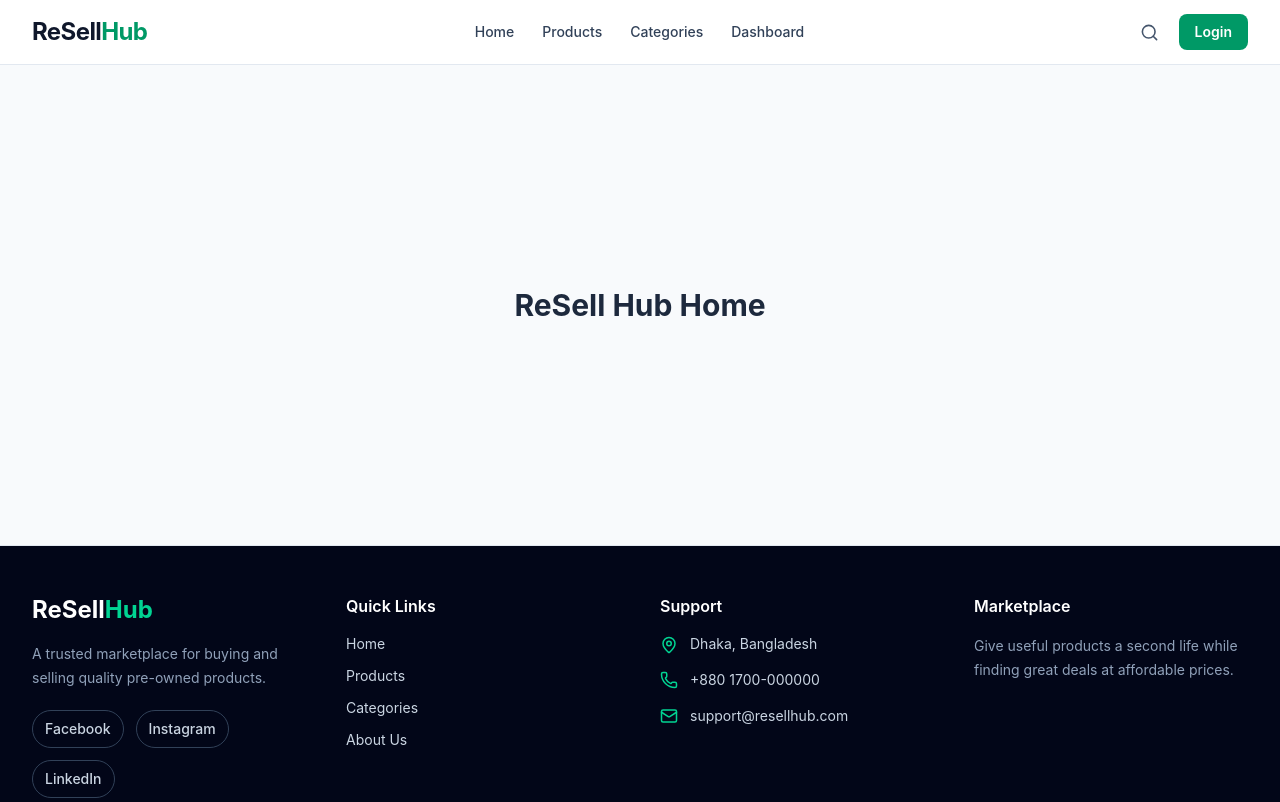
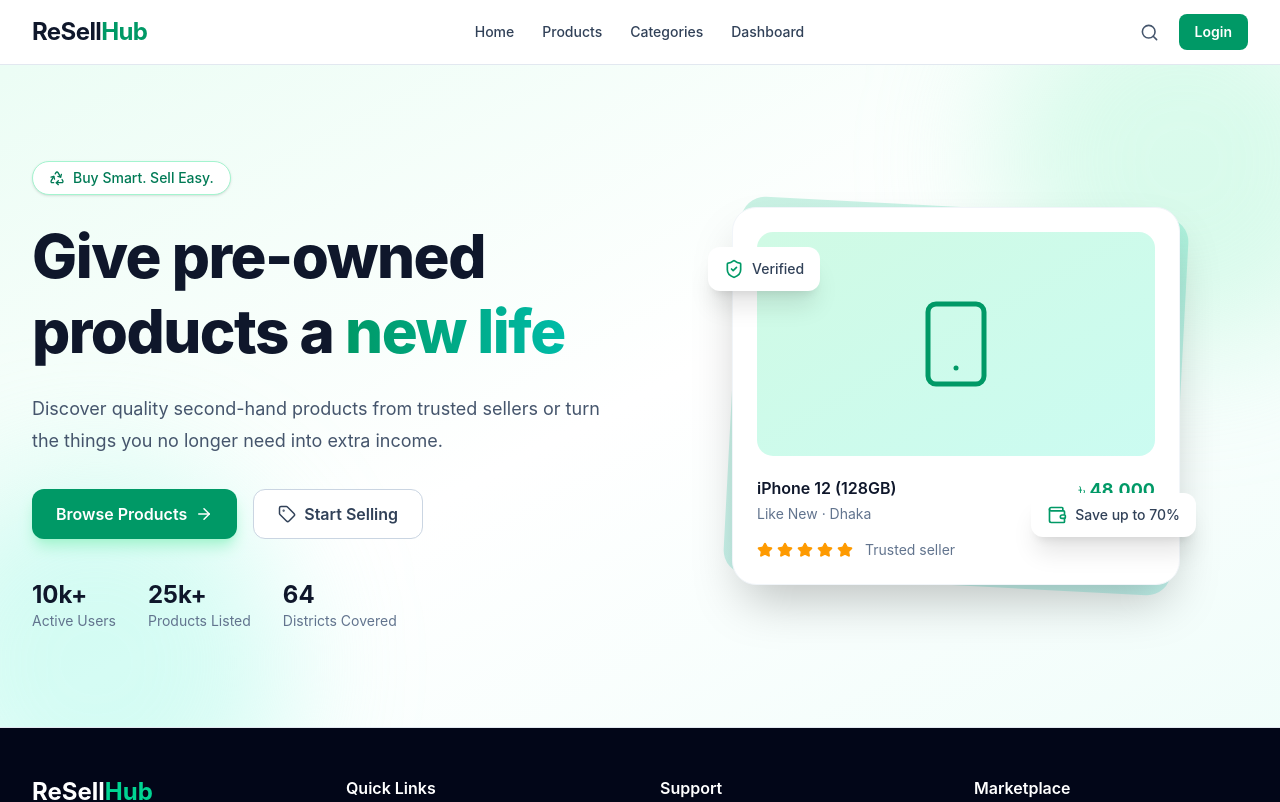
Before and after one commit to arafat-hossen-sabbir/Resell-Hub-client, a React (Vite) app: page / in a window 1280 px wide. Shown: the top 802 px of the page. Built offline with nearby package versions, Linux system fonts and the light colour scheme.

Commit message:
added public page routing

```diff
--- a/src/App.jsx
+++ b/src/App.jsx
@@ -1,34 +1,29 @@
 import { BrowserRouter, Route, Routes } from "react-router-dom";
 import MainLayout from "./layouts/MainLayout";
 
-const Placeholder = ({ title }) => {
-  return (
-    <section className="mx-auto flex min-h-[60vh] max-w-7xl items-center justify-center px-4">
-      <h1 className="text-3xl font-bold text-slate-800">{title}</h1>
-    </section>
-  );
-};
+import Home from "./pages/public/Home";
+import Products from "./pages/public/Products";
+import ProductDetails from "./pages/public/ProductDetails";
+import Categories from "./pages/public/Categories";
+import About from "./pages/public/About";
+import Contact from "./pages/public/Contact";
+
+import Login from "./pages/auth/Login";
+import Register from "./pages/auth/Register";
 
 function App() {
   return (
     <BrowserRouter>
       <Routes>
         <Route element={<MainLayout />}>
-          <Route path="/" element={<Placeholder title="ReSell Hub Home" />} />
-          <Route
-            path="/products"
-            element={<Placeholder title="All Products" />}
-          />
-          <Route
-            path="/categories"
-            element={<Placeholder title="Categories" />}
-          />
-          <Route
-            path="/dashboard"
-            element={<Placeholder title="Dashboard" />}
-          />
-          <Route path="/login" element={<Placeholder title="Login" />} />
-          <Route path="/about" element={<Placeholder title="About Us" />} />
+          <Route path="/" element={<Home />} />
+          <Route path="/products" element={<Products />} />
+          <Route path="/products/:id" element={<ProductDetails />} />
+          <Route path="/categories" element={<Categories />} />
+          <Route path="/about" element={<About />} />
+          <Route path="/contact" element={<Contact />} />
+          <Route path="/login" element={<Login />} />
+          <Route path="/register" element={<Register />} />
         </Route>
       </Routes>
     </BrowserRouter>
--- /dev/null
+++ b/src/pages/auth/Login.jsx
@@ -0,0 +1,9 @@
+const Login = () => {
+  return (
+    <section className="mx-auto flex min-h-[65vh] max-w-7xl items-center justify-center px-4 py-16">
+      <h1 className="text-3xl font-bold text-slate-900">Login</h1>
+    </section>
+  );
+};
+
+export default Login;
--- /dev/null
+++ b/src/pages/auth/Register.jsx
@@ -0,0 +1,9 @@
+const Register = () => {
+  return (
+    <section className="mx-auto flex min-h-[65vh] max-w-7xl items-center justify-center px-4 py-16">
+      <h1 className="text-3xl font-bold text-slate-900">Register</h1>
+    </section>
+  );
+};
+
+export default Register;
--- /dev/null
+++ b/src/pages/public/About.jsx
@@ -0,0 +1,23 @@
+const About = () => {
+  return (
+    <section className="mx-auto min-h-[65vh] max-w-7xl px-4 py-16 sm:px-6 lg:px-8">
+      <div className="max-w-3xl">
+        <p className="text-sm font-semibold uppercase tracking-wider text-emerald-600">
+          About ReSell Hub
+        </p>
+
+        <h1 className="mt-2 text-3xl font-bold text-slate-900 sm:text-4xl">
+          A marketplace built around second-hand shopping.
+        </h1>
+
+        <p className="mt-6 leading-8 text-slate-600">
+          ReSell Hub connects people who want to sell useful products with
+          buyers looking for affordable alternatives. Our goal is to make
+          second-hand shopping simple, accessible, and trustworthy.
+        </p>
+      </div>
+    </section>
+  );
+};
+
+export default About;
--- /dev/null
+++ b/src/pages/public/Categories.jsx
@@ -0,0 +1,34 @@
+const Categories = () => {
+  const categories = [
+    "Electronics",
+    "Furniture",
+    "Vehicles",
+    "Fashion",
+    "Mobile Phones",
+  ];
+
+  return (
+    <section className="mx-auto min-h-[65vh] max-w-7xl px-4 py-16 sm:px-6 lg:px-8">
+      <p className="text-sm font-semibold uppercase tracking-wider text-emerald-600">
+        Explore
+      </p>
+
+      <h1 className="mt-2 text-3xl font-bold text-slate-900 sm:text-4xl">
+        Popular Categories
+      </h1>
+
+      <div className="mt-8 grid gap-4 sm:grid-cols-2 lg:grid-cols-5">
+        {categories.map((category) => (
+          <div
+            key={category}
+            className="rounded-xl border border-slate-200 bg-white p-6 shadow-sm transition hover:-translate-y-1 hover:border-emerald-200"
+          >
+            <h2 className="font-semibold text-slate-800">{category}</h2>
+          </div>
+        ))}
+      </div>
+    </section>
+  );
+};
+
+export default Categories;
--- /dev/null
+++ b/src/pages/public/Contact.jsx
@@ -0,0 +1,27 @@
+const Contact = () => {
+  return (
+    <section className="mx-auto min-h-[65vh] max-w-7xl px-4 py-16 sm:px-6 lg:px-8">
+      <div className="max-w-2xl">
+        <p className="text-sm font-semibold uppercase tracking-wider text-emerald-600">
+          Get in touch
+        </p>
+
+        <h1 className="mt-2 text-3xl font-bold text-slate-900 sm:text-4xl">
+          Contact Us
+        </h1>
+
+        <p className="mt-4 leading-7 text-slate-600">
+          Have a question about buying or selling? Our support team is here to
+          help.
+        </p>
+
+        <div className="mt-8 rounded-xl border border-slate-200 bg-white p-6 shadow-sm">
+          <p className="text-slate-700">support@resellhub.com</p>
+          <p className="mt-2 text-slate-700">+880 1700-000000</p>
+        </div>
+      </div>
+    </section>
+  );
+};
+
+export default Contact;
--- /dev/null
+++ b/src/pages/public/Home.jsx
@@ -0,0 +1,121 @@
+import { Link } from "react-router-dom";
+import {
+  ArrowRight,
+  Recycle,
+  ShieldCheck,
+  Smartphone,
+  Star,
+  Tag,
+  Wallet,
+} from "lucide-react";
+
+const Home = () => {
+  return (
+    <section className="relative overflow-hidden bg-gradient-to-br from-emerald-50 via-white to-teal-50">
+      <div className="pointer-events-none absolute -right-24 -top-24 h-96 w-96 rounded-full bg-emerald-200/40 blur-3xl" />
+      <div className="pointer-events-none absolute -bottom-32 -left-24 h-96 w-96 rounded-full bg-teal-200/40 blur-3xl" />
+
+      <div className="relative mx-auto grid max-w-7xl items-center gap-12 px-4 py-16 sm:px-6 lg:grid-cols-2 lg:px-8 lg:py-24">
+        <div>
+          <span className="inline-flex items-center gap-2 rounded-full border border-emerald-200 bg-white px-4 py-1.5 text-sm font-medium text-emerald-700 shadow-sm">
+            <Recycle size={16} />
+            Buy Smart. Sell Easy.
+          </span>
+
+          <h1 className="mt-6 text-4xl font-extrabold leading-tight tracking-tight text-slate-900 sm:text-5xl lg:text-6xl">
+            Give pre-owned products a{" "}
+            <span className="bg-gradient-to-r from-emerald-600 to-teal-500 bg-clip-text text-transparent">
+              new life
+            </span>
+          </h1>
+
+          <p className="mt-6 max-w-xl text-lg leading-8 text-slate-600">
+            Discover quality second-hand products from trusted sellers or turn
+            the things you no longer need into extra income.
+          </p>
+
+          <div className="mt-8 flex flex-wrap gap-4">
+            <Link
+              to="/products"
+              className="inline-flex items-center gap-2 rounded-xl bg-emerald-600 px-6 py-3 font-semibold text-white shadow-lg shadow-emerald-200 transition hover:bg-emerald-700"
+            >
+              Browse Products
+              <ArrowRight size={18} />
+            </Link>
+
+            <Link
+              to="/register"
+              className="inline-flex items-center gap-2 rounded-xl border border-slate-300 bg-white px-6 py-3 font-semibold text-slate-700 transition hover:border-emerald-600 hover:text-emerald-600"
+            >
+              <Tag size={18} />
+              Start Selling
+            </Link>
+          </div>
+
+          <div className="mt-10 flex flex-wrap gap-8">
+            <div>
+              <p className="text-2xl font-bold text-slate-900">10k+</p>
+              <p className="text-sm text-slate-500">Active Users</p>
+            </div>
+            <div>
+              <p className="text-2xl font-bold text-slate-900">25k+</p>
+              <p className="text-sm text-slate-500">Products Listed</p>
+            </div>
+            <div>
+              <p className="text-2xl font-bold text-slate-900">64</p>
+              <p className="text-sm text-slate-500">Districts Covered</p>
+            </div>
+          </div>
+        </div>
+
+        {/* Right side visual card */}
+        <div className="relative mx-auto hidden w-full max-w-md lg:block">
+          <div className="absolute inset-0 rotate-3 rounded-3xl bg-gradient-to-br from-emerald-500 to-teal-400 opacity-20" />
+
+          <div className="relative rounded-3xl border border-slate-100 bg-white p-6 shadow-2xl">
+            <div className="flex h-56 items-center justify-center rounded-2xl bg-gradient-to-br from-emerald-100 to-teal-100">
+              <Smartphone
+                size={96}
+                className="text-emerald-600"
+                strokeWidth={1.25}
+              />
+            </div>
+
+            <div className="mt-5 flex items-start justify-between">
+              <div>
+                <h3 className="font-semibold text-slate-900">
+                  iPhone 12 (128GB)
+                </h3>
+                <p className="mt-1 text-sm text-slate-500">Like New · Dhaka</p>
+              </div>
+              <p className="text-lg font-bold text-emerald-600">৳ 48,000</p>
+            </div>
+
+            <div className="mt-4 flex items-center gap-1 text-amber-500">
+              {[...Array(5)].map((_, i) => (
+                <Star key={i} size={16} fill="currentColor" />
+              ))}
+              <span className="ml-2 text-sm text-slate-500">
+                Trusted seller
+              </span>
+            </div>
+          </div>
+
+          <div className="absolute -left-6 top-10 flex items-center gap-2 rounded-xl bg-white px-4 py-3 shadow-xl">
+            <ShieldCheck size={20} className="text-emerald-600" />
+            <span className="text-sm font-medium text-slate-700">Verified</span>
+          </div>
+
+          <div className="absolute -right-4 bottom-12 flex items-center gap-2 rounded-xl bg-white px-4 py-3 shadow-xl">
+            <Wallet size={20} className="text-emerald-600" />
+            <span className="text-sm font-medium text-slate-700">
+              Save up to 70%
+            </span>
+          </div>
+        </div>
+      </div>
+    </section>
+  );
+};
+
+export default Home;
--- /dev/null
+++ b/src/pages/public/ProductDetails.jsx
@@ -0,0 +1,13 @@
+const ProductDetails = () => {
+  return (
+    <section className="mx-auto min-h-[65vh] max-w-7xl px-4 py-16 sm:px-6 lg:px-8">
+      <h1 className="text-3xl font-bold text-slate-900">Product Details</h1>
+
+      <p className="mt-4 text-slate-600">
+        Product information will appear here.
+      </p>
+    </section>
+  );
+};
+
+export default ProductDetails;
--- /dev/null
+++ b/src/pages/public/Products.jsx
@@ -0,0 +1,22 @@
+const Products = () => {
+  return (
+    <section className="mx-auto min-h-[65vh] max-w-7xl px-4 py-16 sm:px-6 lg:px-8">
+      <div>
+        <p className="text-sm font-semibold uppercase tracking-wider text-emerald-600">
+          Marketplace
+        </p>
+
+        <h1 className="mt-2 text-3xl font-bold text-slate-900 sm:text-4xl">
+          All Products
+        </h1>
+
+        <p className="mt-4 max-w-2xl text-slate-600">
+          Explore quality pre-owned products listed by sellers across the
+          marketplace.
+        </p>
+      </div>
+    </section>
+  );
+};
+
+export default Products;
```
